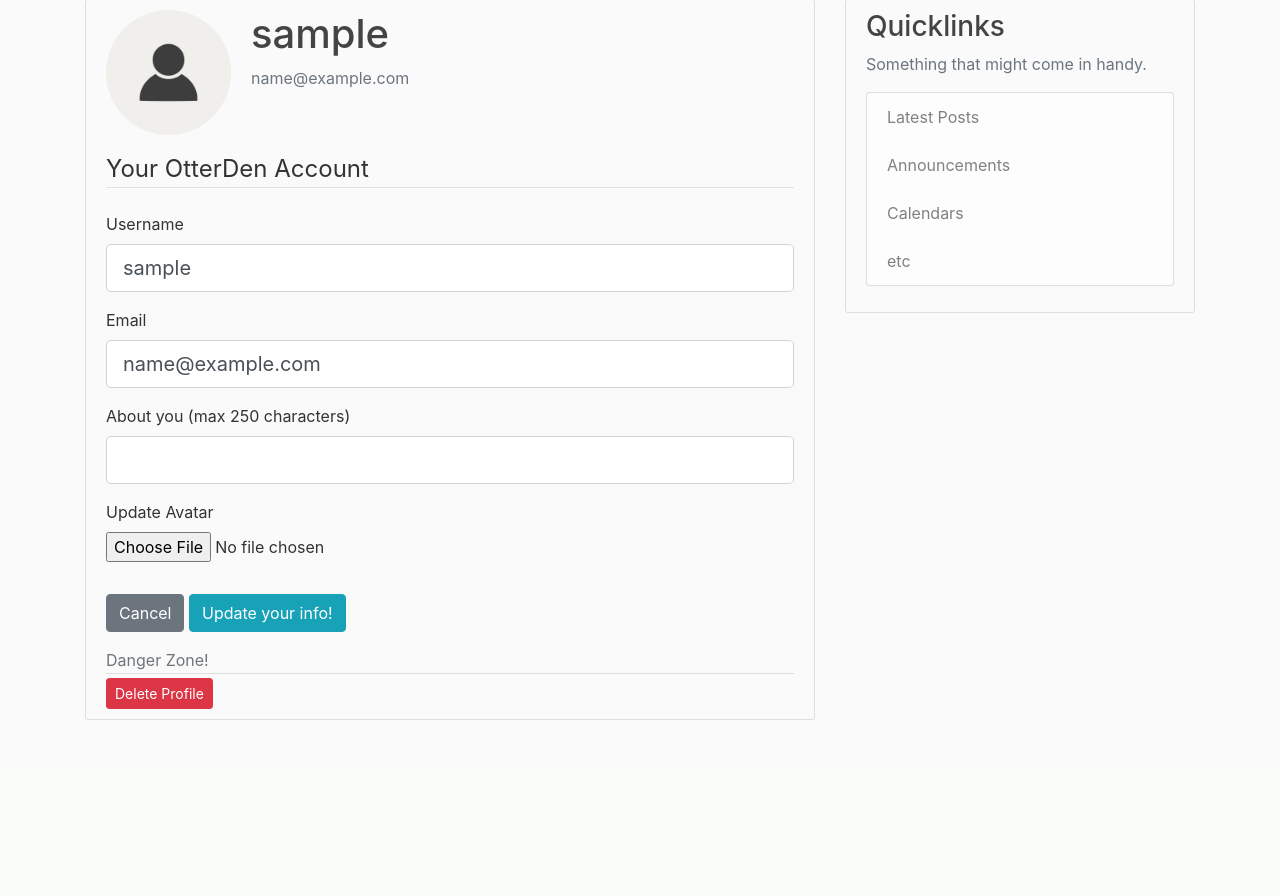
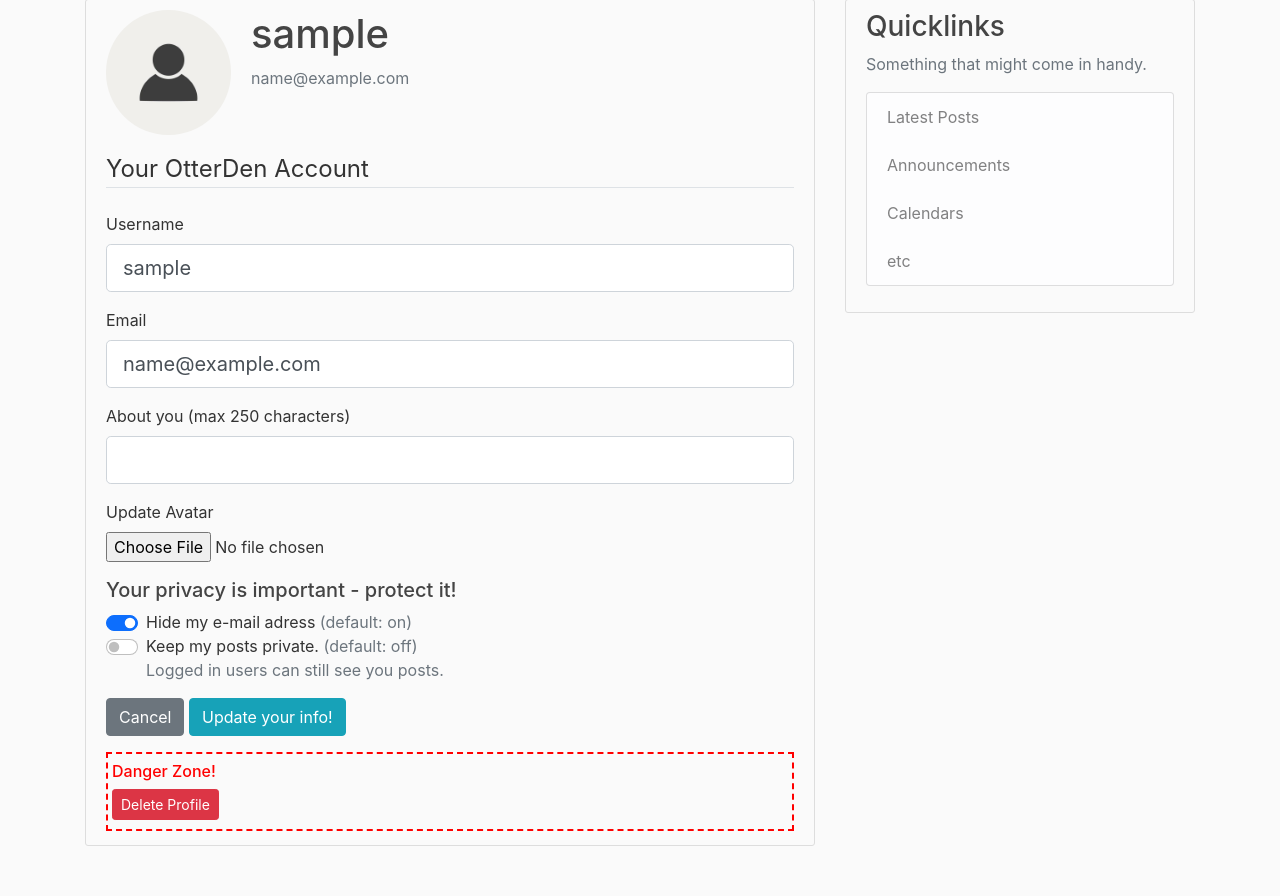
Before and after one commit to ByteOtter/OtterDen, a Flask app: page /account in a window 1280 px wide. Shown: the part 111-1007 px from the top of the page. Before the commit the page ends 831 px from the top, so only its background shows below. Run offline with Flask 2, Linux system fonts and the light colour scheme; the visitor is signed in with stand-in values (Sample User, id 1); data comes from the database, SQL or seed files in the repository; some libraries are stand-ins or nearby versions.

Commit message:
add dummy privacy settings

```diff
--- a/OtterDen/otter_den/static/main.css
+++ b/OtterDen/otter_den/static/main.css
@@ -99,6 +99,17 @@ h1, h2, h3, h4, h5, h6 {
   border: var(--content-border);
   border-radius: 3px;
   margin-bottom: 20px;
+}
+
+.danger-text {
+  margin-left: 2px;
+  color: #ff0000;
+}
+
+.danger-text-box {
+  padding-bottom: 1px;
+  margin-bottom: 4px;
+  border: 2px #ff0000 dashed;
 }
 
 .account-heading {
--- a/OtterDen/otter_den/templates/account.html
+++ b/OtterDen/otter_den/templates/account.html
@@ -64,14 +64,30 @@
                         {% endfor %}
                     {% endif %}
                 </div>
+                <!-- PRIVACY OPTIONS! -->
+                <h5>Your privacy is important - protect it!</h5>
+                <div class="form check form-switch" id="hideMailAdressSwitch">
+                    <input class="form-check-input" type="checkbox" role="switch" id="hideMailAdress" checked>
+                    <label class="form-check-label" for="fkexSwitchCheckChecked">Hide my e-mail adress
+                        <text class="text-secondary">(default: on)</text>
+                    </label>
+                </div>
+                <div class="form check form-switch" id="hideMailAdressSwitch">
+                    <input class="form-check-input" type="checkbox" role="switch" id="hideMailAdress" unchecked>
+                    <label class="form-check-label" for="fkexSwitchCheckChecked">Keep my posts private. <text class="text-secondary">(default: off)
+                        <br>Logged in users can still see you posts.</text>
+                    </label>
+                </div>
             </fieldset>
             <div class = "form-group">
                 <a class="btn btn-secondary" href="{{ url_for('main.home') }}">Cancel</a>
                 {{ form.submit(class = "btn btn-info") }}
             </div>
         </form>
-        <div class = "article-metadata text-secondary mt-2">Danger Zone!</div>
-        <button type="button" class="btn btn-danger btn-sm" data-toggle="modal" data-target="#deleteModal">Delete Profile</button>
+        <div class = "danger-text-box mt-2">
+            <h6 class="danger-text mt-2 ml-1">Danger Zone!</h6>
+            <button type="button" class="btn btn-danger btn-sm ml-1 mb-2" data-toggle="modal" data-target="#deleteModal">Delete Profile</button>
+        </div>
     </div>
     <div class="modal fade" id="deleteModal" tabindex="-1" role="dialog" aria-labelledby="deleteModalLabel" aria-hidden="true">
     <div class="modal-dialog" role="document">
@@ -84,7 +100,6 @@
         </div>
         <div class="modal-footer">
           <button type="button" class="btn btn-secondary" data-dismiss="modal">Close</button>
-          <!--it can't grab the username for some reason-->
           <form action="{{ url_for('users.delete_user', username=username) }}" method="POST">
             <input class="btn btn-danger" type="submit" value="Delete">
           </form>
--- a/OtterDen/otter_den/templates/home.html
+++ b/OtterDen/otter_den/templates/home.html
@@ -1,4 +1,4 @@
-<!--Copyright ByteOtter (c) 2021-2022-->
+<!--Copyright ByteOtter (c) 2021-2023-->
 
 {% extends "layout.html" %}
 {% block content %}
--- a/OtterDen/otter_den/templates/layout.html
+++ b/OtterDen/otter_den/templates/layout.html
@@ -1,4 +1,4 @@
-<!--Copyright ByteOtter (c) 2021-2022-->
+<!--Copyright ByteOtter (c) 2021-2023-->
 
 <!DOCTYPE html>
 <html lang="en" class="{{ 'dark-mode' if session.get('theme') == 'dark' }}">
```
